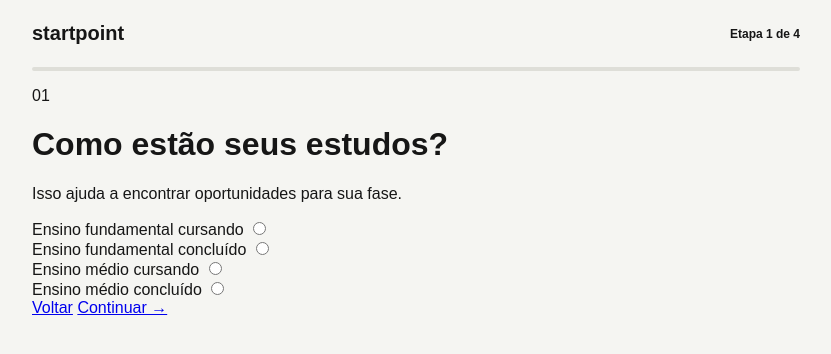
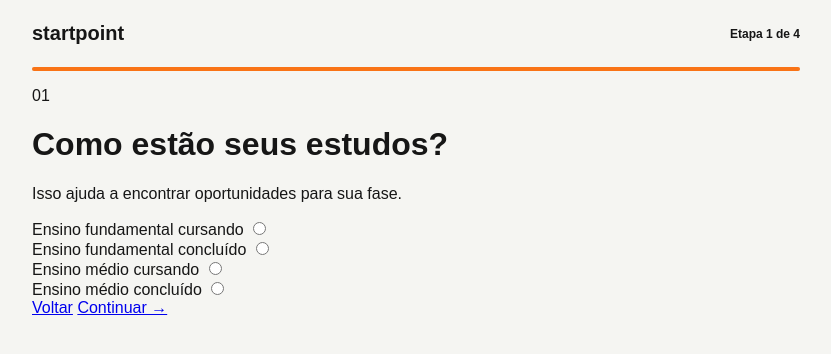
Before and after one commit to Igor-Novais/Startpoint, a plain HTML site: page frontend/diagnostico-1.html in a window 1280 px wide. Shown: the whole page, without its empty margins (224-1055 px from the left). Drawn offline with Linux system fonts and the light colour scheme; files that its build step writes are made by us from their sources.

Commit message:
Update diagnostico-1.html

```diff
--- a/frontend/diagnostico-1.html
+++ b/frontend/diagnostico-1.html
@@ -17,7 +17,7 @@
             </header>
 
                 <div class="progress">
-                    <div class="progress-fill"></div>
+                    <div class="progress-fill--um"></div>
                 </div>
 
                 <main>
```
